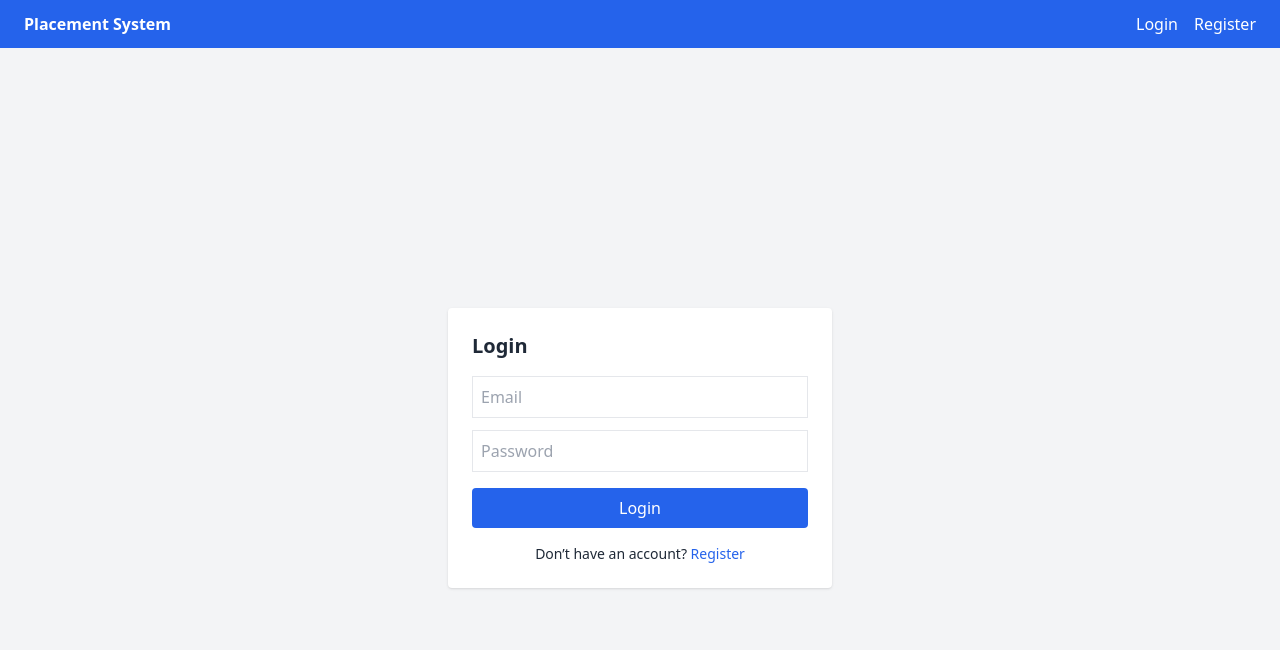
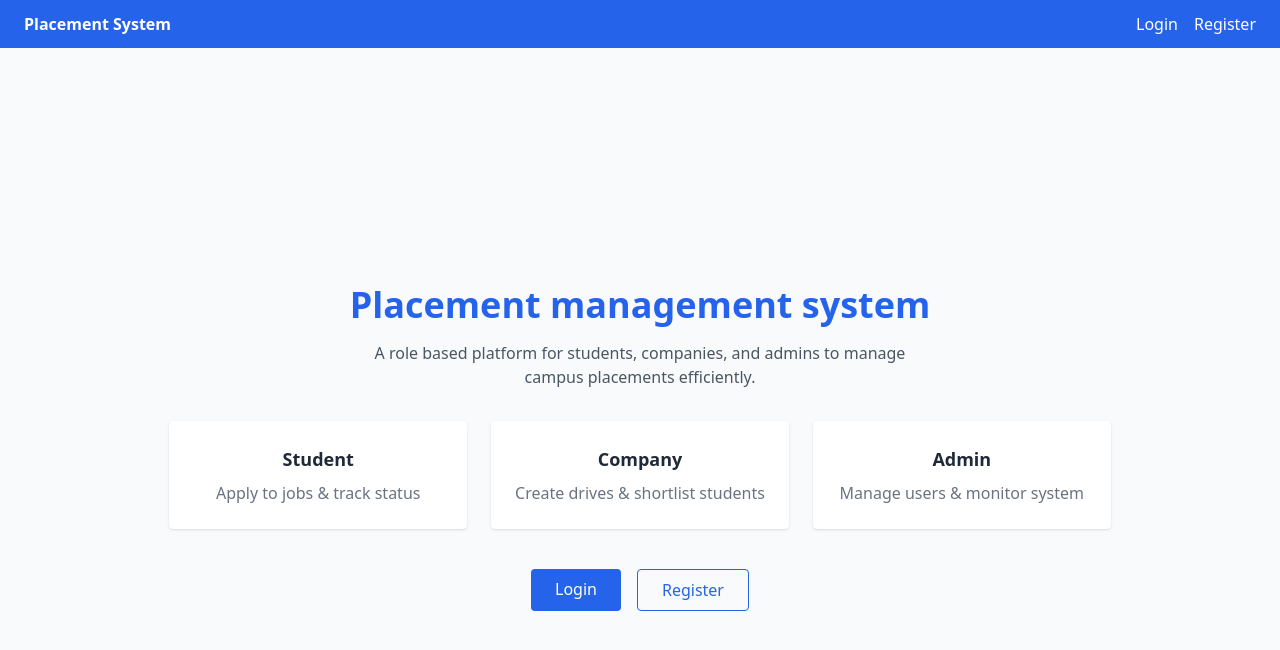
Before and after one commit to anubhavtiwari-code/placement-management-system, a React (Create React App) app in the folder frontend/: page / in a window 1280 px wide. Before the commit this address led to /login. Shown: the top 650 px of the page. Built offline with nearby package versions, Linux system fonts and the light colour scheme.

Commit message:
updated home page of the system

```diff
--- a/frontend/src/App.js
+++ b/frontend/src/App.js
@@ -1,4 +1,5 @@
 import { BrowserRouter, Routes, Route, Navigate } from "react-router-dom";
+import Home from "./pages/Home";
 import Login from "./pages/Login";
 import Register from "./pages/Register";
 import StudentDashboard from "./pages/StudentDashboard";
@@ -18,6 +19,7 @@ function App() {
     <BrowserRouter>
       <Navbar />
       <Routes>
+        <Route path="/" element={<Home />} />
         <Route path="/login" element={<Login />} />
         <Route path="/register" element={<Register />} />
 
--- a/frontend/src/index.css
+++ b/frontend/src/index.css
@@ -5,3 +5,10 @@
 body {
   @apply bg-gray-100 text-gray-800;
 }
+.btn-primary {
+  @apply bg-blue-600 text-white px-6 py-2 rounded hover:bg-blue-700;
+}
+
+.btn-outline {
+  @apply border border-blue-600 text-blue-600 px-6 py-2 rounded hover:bg-blue-50;
+}
--- /dev/null
+++ b/frontend/src/pages/Home.jsx
@@ -0,0 +1,33 @@
+import {Link} from "react-router-dom";
+
+export default function Home() {
+    return (
+        <div className="min-h-screen bg-gray-50 flex flex-col items-center justify-center px-4">
+            <h1 className="text-4xl font-bold text-blue-600 mb-4">
+                Placement management system
+            </h1>
+
+            <p className="text-gray-600 text-center max-w-xl mb-8">
+                A role based platform for students, companies, and admins to manage
+        campus placements efficiently.
+            </p>
+            <div className="grid grid-cols-1 md:grid-cols-3 gap-6 mb-10">
+               <RoleCard title="Student" desc="Apply to jobs & track status" />
+        <RoleCard title="Company" desc="Create drives & shortlist students" />
+        <RoleCard title="Admin" desc="Manage users & monitor system" />
+            </div>
+            <div className="flex gap-4">
+                <Link to ="/login" className="btn-primary">Login</Link>
+                <Link to ="/register" className="btn-outline">Register</Link>
+            </div>
+        </div>
+    );
+}
+function RoleCard({ title, desc }) {
+    return (
+        <div className="bg-white p-6 rounded shadow text-center">
+        <h3 className="font-semibold text-lg mb-2">{title}</h3>
+        <p className="text-gray-500">{desc}</p>
+        </div>
+    );
+}
```
